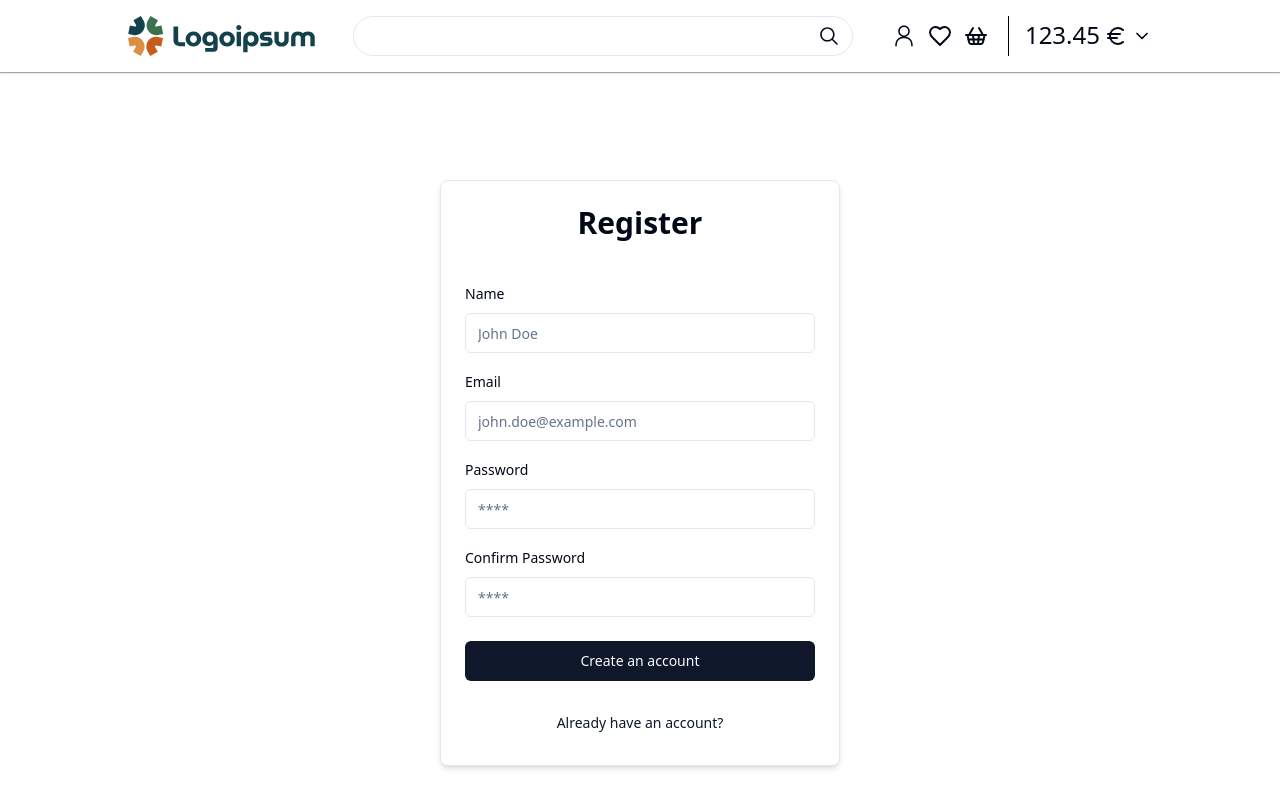
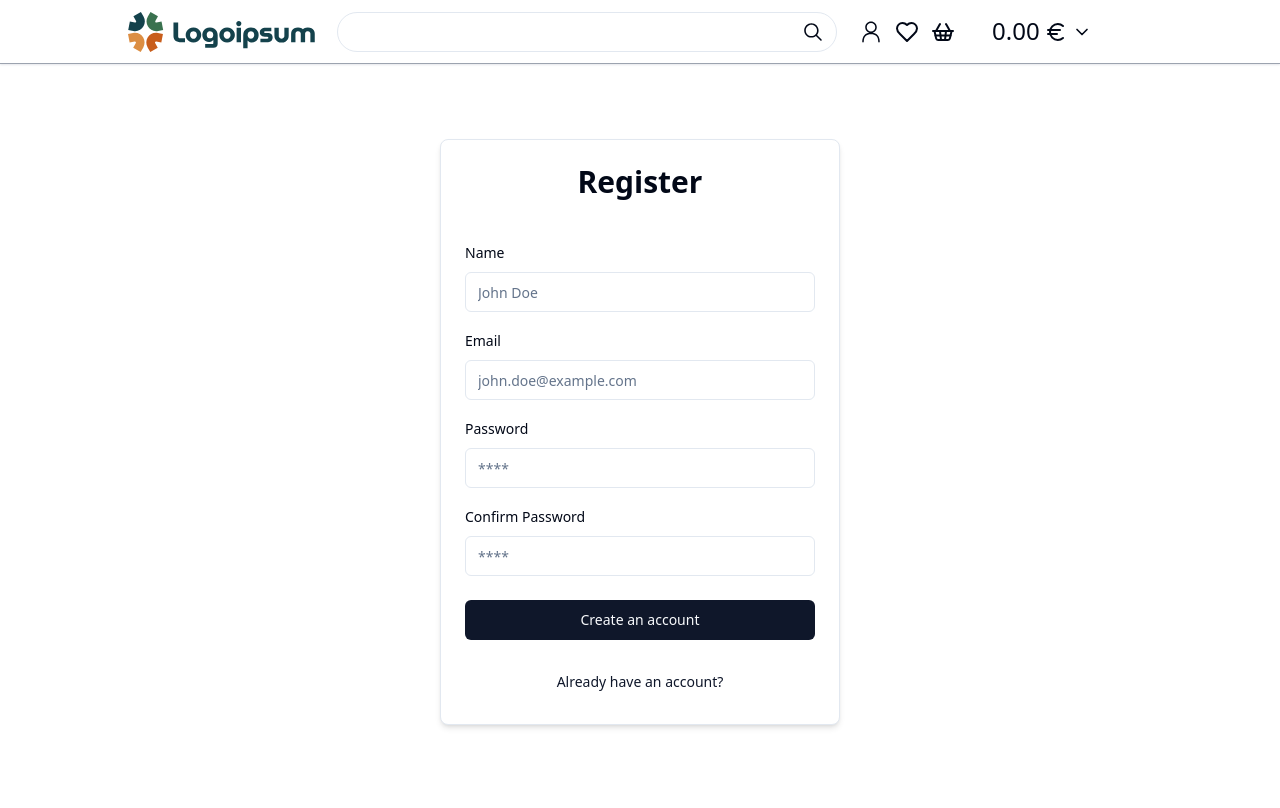
Before and after one commit to teoMarinov/ABCFurniture, a React (Vite) app in the folder client/: page /register in a window 1280 px wide. Shown: the top 808 px of the page. Built offline with nearby package versions, Linux system fonts and the light colour scheme; the HTML template or start-up script is replaced by a standard one.

Commit message:
fix register and login overflow problems

```diff
--- a/client/src/App.tsx
+++ b/client/src/App.tsx
@@ -5,12 +5,12 @@ import Header from "./components/header/Header";
 
 export default function Home() {
   return (
-    <div className="h-screen w-screen">
-      <Header />
-      <Routes>
-        <Route path="/register" element={<Register />} />
-        <Route path="/login" element={<Login />} />
-      </Routes>
+    <div className="h-screen">
+    <Header />
+    <Routes>
+      <Route path="/register" element={<Register />} />
+      <Route path="/login" element={<Login />} />
+    </Routes>
     </div>
   );
 }
--- a/client/src/components/auth/Login.tsx
+++ b/client/src/components/auth/Login.tsx
@@ -49,7 +49,7 @@ const Login = () => {
   };
 
   return (
-    <div className="w-full h-full flex justify-center items-center">
+    <div className="w-full h-[92vh] flex justify-center items-center">
       <CardWrapper
         headerLabel="Welcome back"
         linkTo="/register"
--- a/client/src/components/auth/Register.tsx
+++ b/client/src/components/auth/Register.tsx
@@ -4,7 +4,6 @@ import { useState, useTransition } from "react";
 import { useForm } from "react-hook-form";
 import { zodResolver } from "@hookform/resolvers/zod";
 import { RegisterSchema } from "../../schemas";
-import { userDataType } from "@/types";
 
 import { Input } from "../ui/input";
 import {
@@ -52,7 +51,7 @@ const Register = () => {
   };
 
   return (
-    <div className="w-full h-full flex justify-center items-center">
+    <div className="w-full h-[92vh] flex justify-center items-center">
       <CardWrapper
         headerLabel="Register"
         linkTo="/login"
--- a/client/src/components/header/CurrentPrice.tsx
+++ b/client/src/components/header/CurrentPrice.tsx
@@ -10,14 +10,14 @@ const CurrentPrice = () => {
   return (
     <HoverCard openDelay={50} closeDelay={50}>
       <HoverCardTrigger asChild>
-        <div className="flex items-center justify-center cursor-pointer">
-          <p className="text-2xl pb-0.5">123.45</p>
+        <div className="flex items-center cursor-pointer w-40 ">
+          <p className="text-2xl pb-0.5">0.00</p>
           <EuroIcon className="size-6 ml-1" />
           <ChevronDown className="size-5 ml-1" />
         </div>
       </HoverCardTrigger>
       <HoverCardContent>
-        The React Framework – created and maintained by @vercel.
+        Your shopping cart is empty
       </HoverCardContent>
     </HoverCard>
   );
--- a/client/src/components/header/Header.tsx
+++ b/client/src/components/header/Header.tsx
@@ -5,7 +5,7 @@ import SearchBar from "./SearchBar";
 
 const Header = () => {
   return (
-    <div className="w-screen shadow-sm border-b border-gray-400 shadow-gray-200 p-4 flex justify-between px-32">
+    <div className="w-screen h-[8vh] shadow-sm border-b border-gray-400 shadow-gray-200 p-4 flex justify-between items-center px-32">
       <img src={logo} />
       <SearchBar />
       <NavIcons />
--- a/client/src/index.css
+++ b/client/src/index.css
@@ -1,10 +1,6 @@
 @tailwind base;
 @tailwind components;
 @tailwind utilities;
-
-html, body {
-  height: 100%;
-}
 
 
 @layer base {
```
